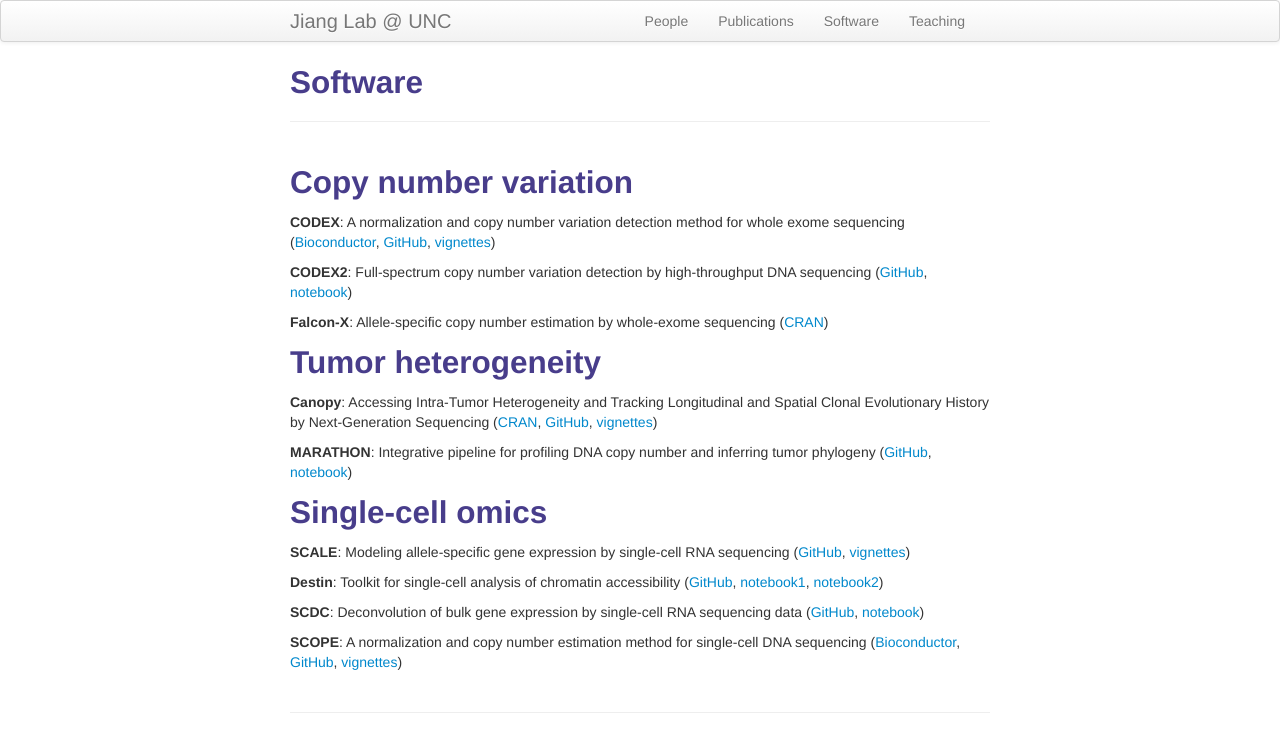
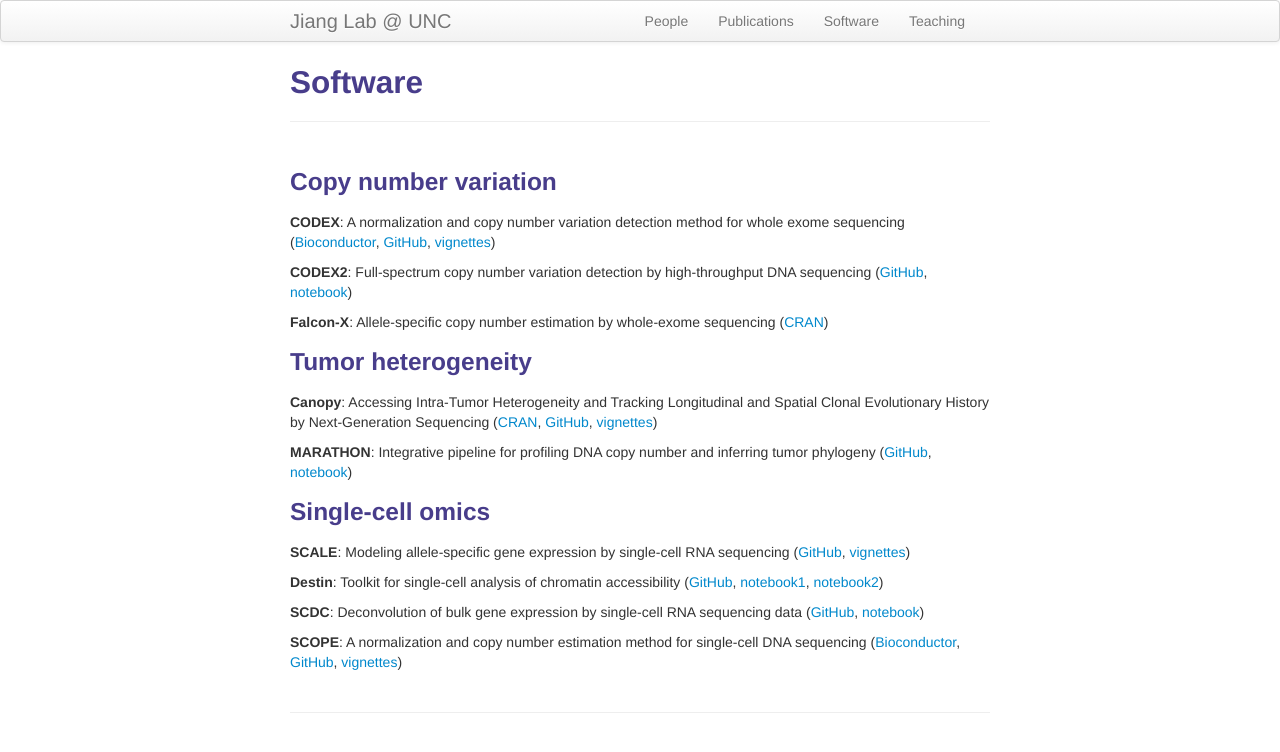
Before and after one commit to yuchaojiang/yuchaojiang.github.io, a Jekyll site: the page built from pages/software.md, in a window 1280 px wide. Shown: the top 752 px of the page. Built offline with Jekyll 4.4.1, drawn with Linux system fonts in a browser that asks for light colours.

```diff
--- a/pages/software.md
+++ b/pages/software.md
@@ -4,7 +4,7 @@ title: Software
 description: Yuchao Jiang's software
 ---
 
-## Copy number variation
+### Copy number variation
 
 **CODEX**: A normalization and copy number variation detection method for whole exome sequencing ([Bioconductor](http://www.bioconductor.org/packages/release/bioc/html/CODEX.html), [GitHub](https://github.com/yuchaojiang/CODEX), [vignettes](http://www.bioconductor.org/packages/release/bioc/vignettes/CODEX/inst/doc/CODEX_vignettes.pdf))
 
@@ -12,13 +12,13 @@ description: Yuchao Jiang's software
 
 **Falcon-X**: Allele-specific copy number estimation by whole-exome sequencing ([CRAN](https://CRAN.R-project.org/package=falconx))
 
-## Tumor heterogeneity
+### Tumor heterogeneity
 
 **Canopy**: Accessing Intra-Tumor Heterogeneity and Tracking Longitudinal and Spatial Clonal Evolutionary History by Next-Generation Sequencing ([CRAN](https://cran.r-project.org/web/packages/Canopy/index.html), [GitHub](https://github.com/yuchaojiang/Canopy), [vignettes](https://cran.rstudio.com/web/packages/Canopy/vignettes/Canopy_vignettes.pdf))
 
 **MARATHON**: Integrative pipeline for profiling DNA copy number and inferring tumor phylogeny ([GitHub](https://github.com/yuchaojiang/MARATHON), [notebook](https://rawgit.com/yuchaojiang/MARATHON/master/notebook/MARATHON.html))
 
-## Single-cell omics
+### Single-cell omics
 
 **SCALE**: Modeling allele-specific gene expression by single-cell RNA sequencing ([GitHub](https://github.com/yuchaojiang/SCALE), [vignettes](https://github.com/yuchaojiang/SCALE/blob/master/demo/SCALE_vignettes.pdf))
 
```
